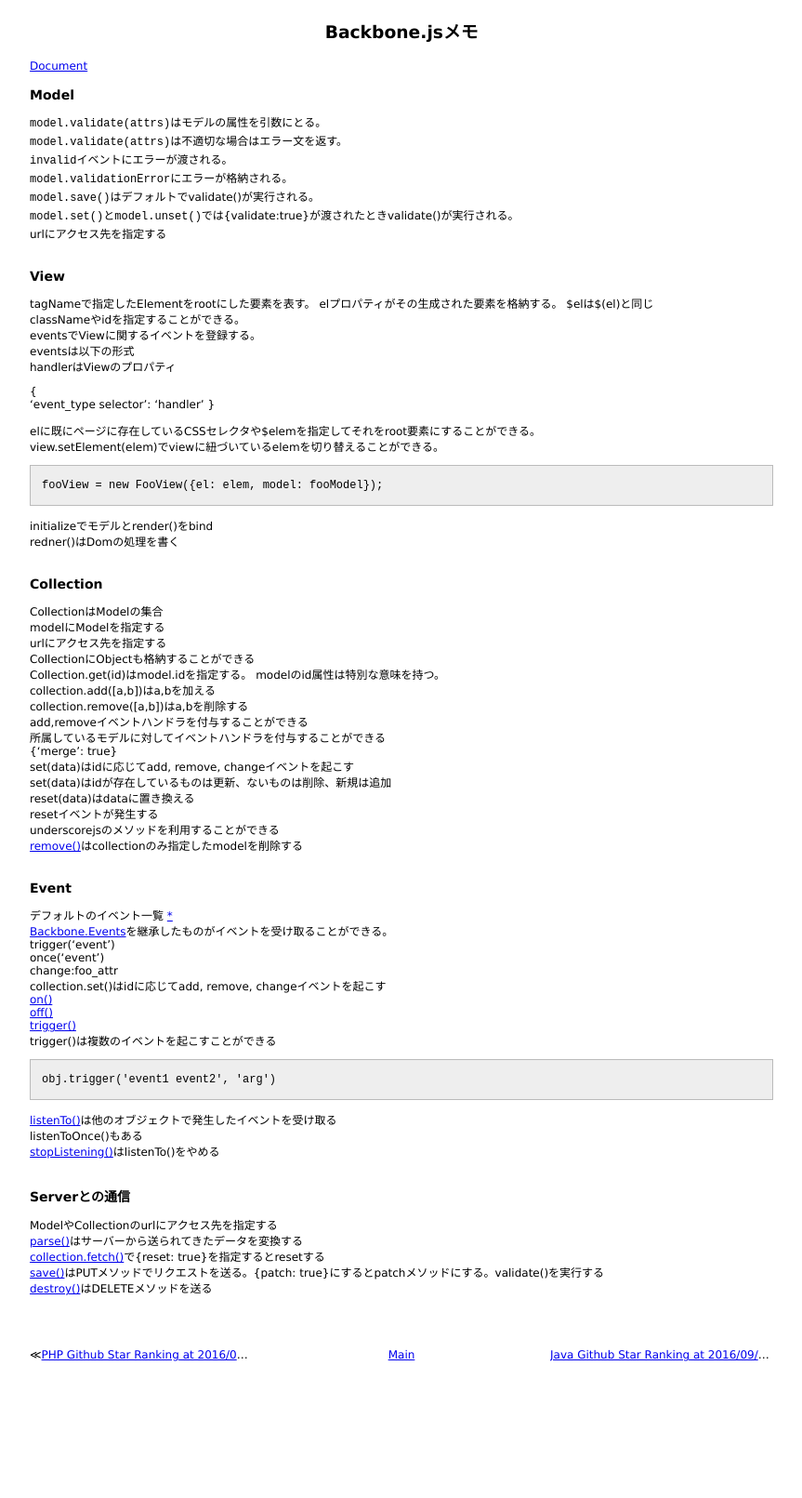
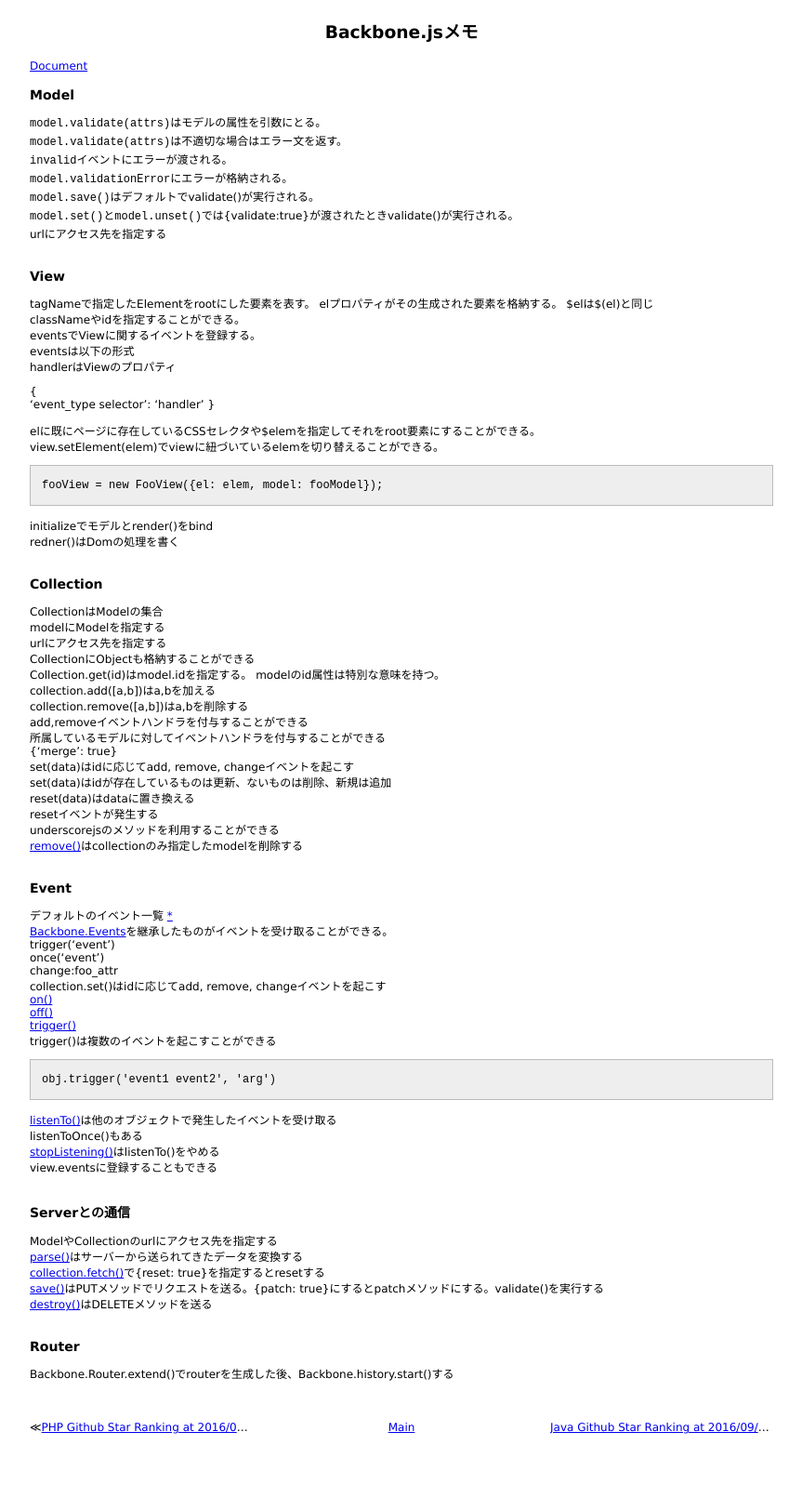
Before and after one commit to 38elements/38elements.github.com, a Jekyll site: the page built from _posts/2016-09-07-backbonejs.md, in a window 1280 px wide. Shown: the whole page at 93% size, without its empty margins (208-1071 px from the left). Built offline with Jekyll 4.4.1, drawn with Linux system fonts in a browser that asks for light colours; before the commit the page ends 1533 px from its top, so only the background shows below that.

Commit message:
Update 2016-09-07-backbonejs.md

```diff
--- a/_posts/2016-09-07-backbonejs.md
+++ b/_posts/2016-09-07-backbonejs.md
@@ -79,8 +79,8 @@ obj.trigger('event1 event2', 'arg')
 [listenTo()](http://backbonejs.org/#Events-listenTo)は他のオブジェクトで発生したイベントを受け取る
 listenToOnce()もある
 [stopListening()](http://backbonejs.org/#Events-stopListening)はlistenTo()をやめる
+view.eventsに登録することもできる
 <br>
-
 
 ### Serverとの通信
 ModelやCollectionのurlにアクセス先を指定する
@@ -89,3 +89,6 @@ ModelやCollectionのurlにアクセス先を指定する
 [save()](http://backbonejs.org/#Model-save)はPUTメソッドでリクエストを送る。{patch: true}にするとpatchメソッドにする。validate()を実行する
 [destroy()](http://backbonejs.org/#Model-destroy)はDELETEメソッドを送る
 <br>
+
+### Router
+Backbone.Router.extend()でrouterを生成した後、Backbone.history.start()する
```
